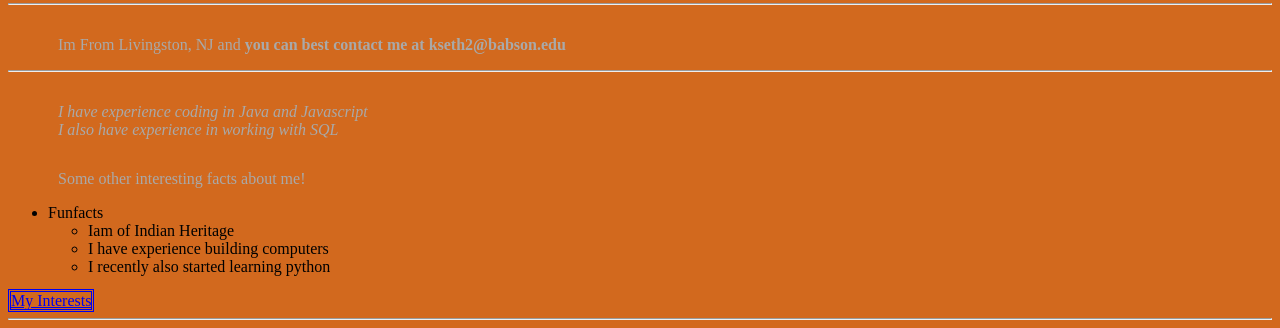
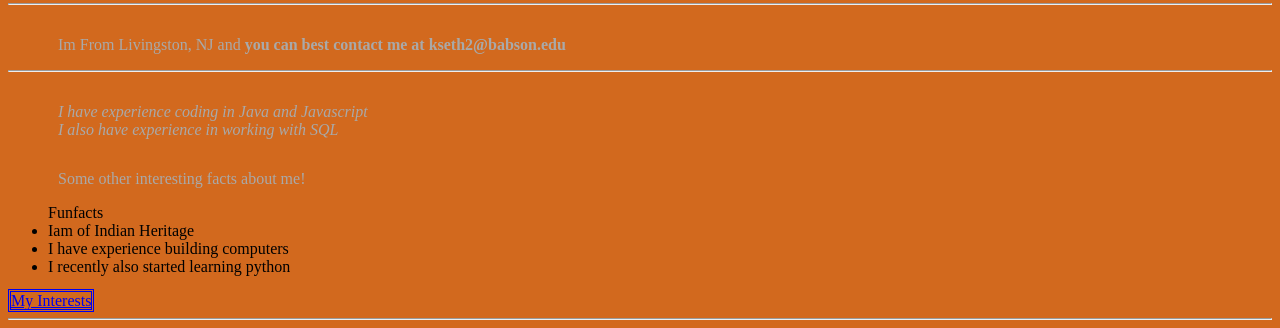
Before and after one commit to KrishenS/WebTech, a plain HTML site: page session5/index.htm in a window 1280 px wide. Shown: the part 495-823 px from the top of the page. Drawn offline with Linux system fonts and the light colour scheme.

Commit message:
Update index.htm

```diff
--- a/session5/index.htm
+++ b/session5/index.htm
@@ -16,15 +16,18 @@
     <hr>
     <p style = "font-family: 'Times New Roman', Times, serif;"><i>I have experience coding in Java and Javascript <br> I also have experience in working with SQL</i></p>
     <p>Some other interesting facts about me!</p>
-   <ul>
-    <li>Funfacts
-            <ul>
+
+    <ul>Funfacts
+
                 <li>Iam of Indian Heritage</li>
                 <li>I have experience building computers</li>
                 <li>I recently also started learning python</li>
-            </ul>
-        </li>
+
     </ul>
+
+
+
+
     <a href= "interests.htm"> My Interests </a>
     <map name = "newmap">
         <area shape = "rect" coords = "35,50,75,240" href= "interests.htm" alt = "Interests" >
```
